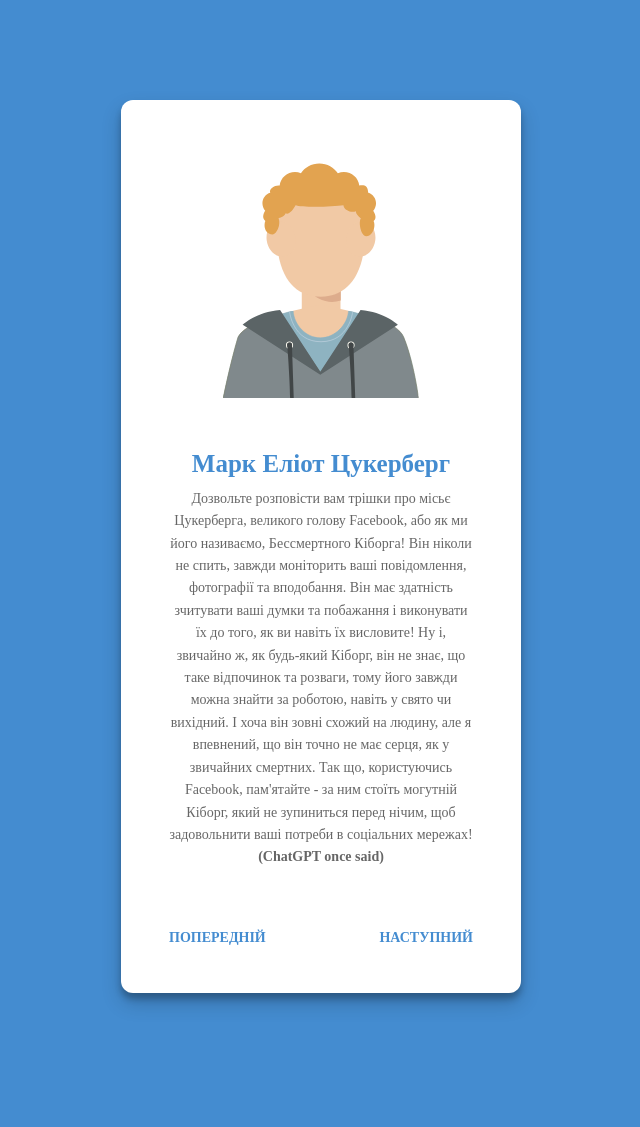
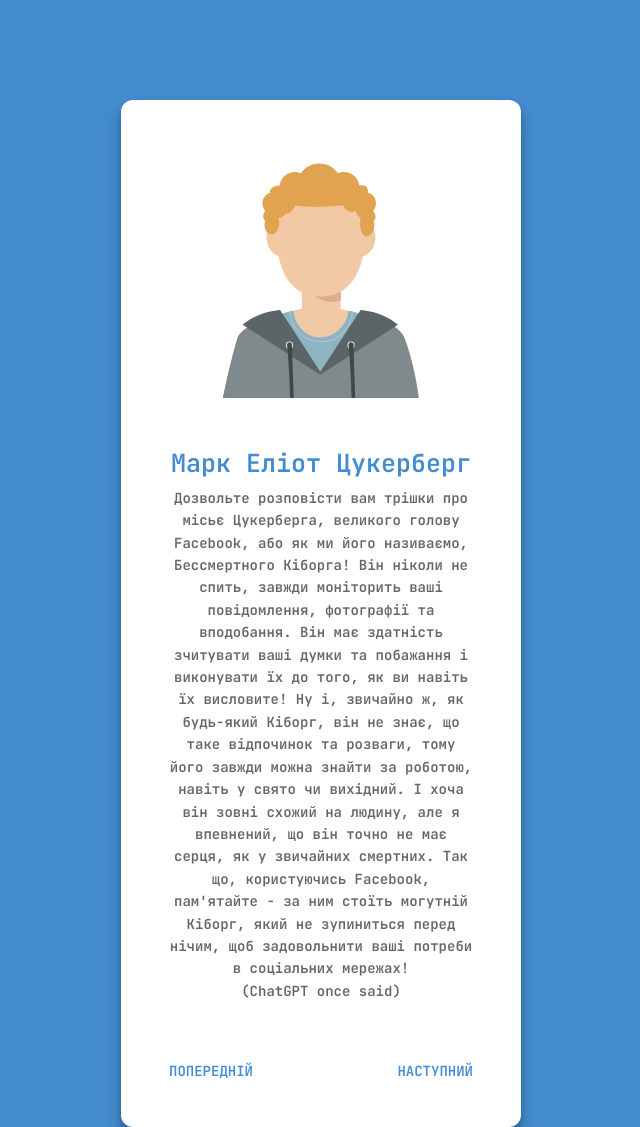
Before and after one commit to p4r4user/git-hw-web, a plain HTML site: page [task_2]p4r4_Slider/index.html in a window 1280 px wide. Shown: the top 1127 px of the page, without its empty margins (319-959 px from the left). Before the commit the page ends 1093 px from the top, so only its background shows below. Drawn offline with nearby package versions, Linux system fonts and the light colour scheme.

Commit message:
3: Fixed problem with font

```diff
--- a/[task_2]p4r4_Slider/style.scss
+++ b/[task_2]p4r4_Slider/style.scss
@@ -1,8 +1,9 @@
+@import url('https://fonts.googleapis.com/css2?family=JetBrains+Mono:wght@600&display=swap');
 // Описуємо тло, відключаємо гладкість тексту, встановлюємо шрифт, та плавну анімацію
 body {
     background: #448cd0;
     color: rgba(0, 0, 0, 0.6);
-    font-family: JetBrains Mono sans-serif;
+    font-family: 'JetBrains Mono', monospace;
     font-size: 14px;
     line-height: 1.6em;
     -webkit-font-smoothing: antialiased;
@@ -17,7 +18,7 @@ body {
     color: #448cd0;
     font-size: 14px;
     font-style: bold;
-    font-family: JetBrains Mono;
+    font-family: 'JetBrains Mono';
     font-weight: 500;
     text-decoration: none;
     text-transform: uppercase;
@@ -71,7 +72,7 @@ body {
     margin: 0 0 12px;
     color: #448cd0;
     font-size: 25px;
-    font-family: JetBrains Mono;
+    font-family: 'JetBrains Mono';
     transition: 0.5s ease;
   }
 
@@ -79,7 +80,7 @@ body {
   // Описуємо поле що нижче імені персонажу
   .description {
     margin: 0 0 50px;
-    font-family: JetBrains Mono;
+    font-family: 'JetBrains Mono';
   }
 
   // Опусуємо блок з кнопками Попередній та Наступний
```
Also changed, not shown: [task_2]p4r4_Slider/style.css, 1 other file.
